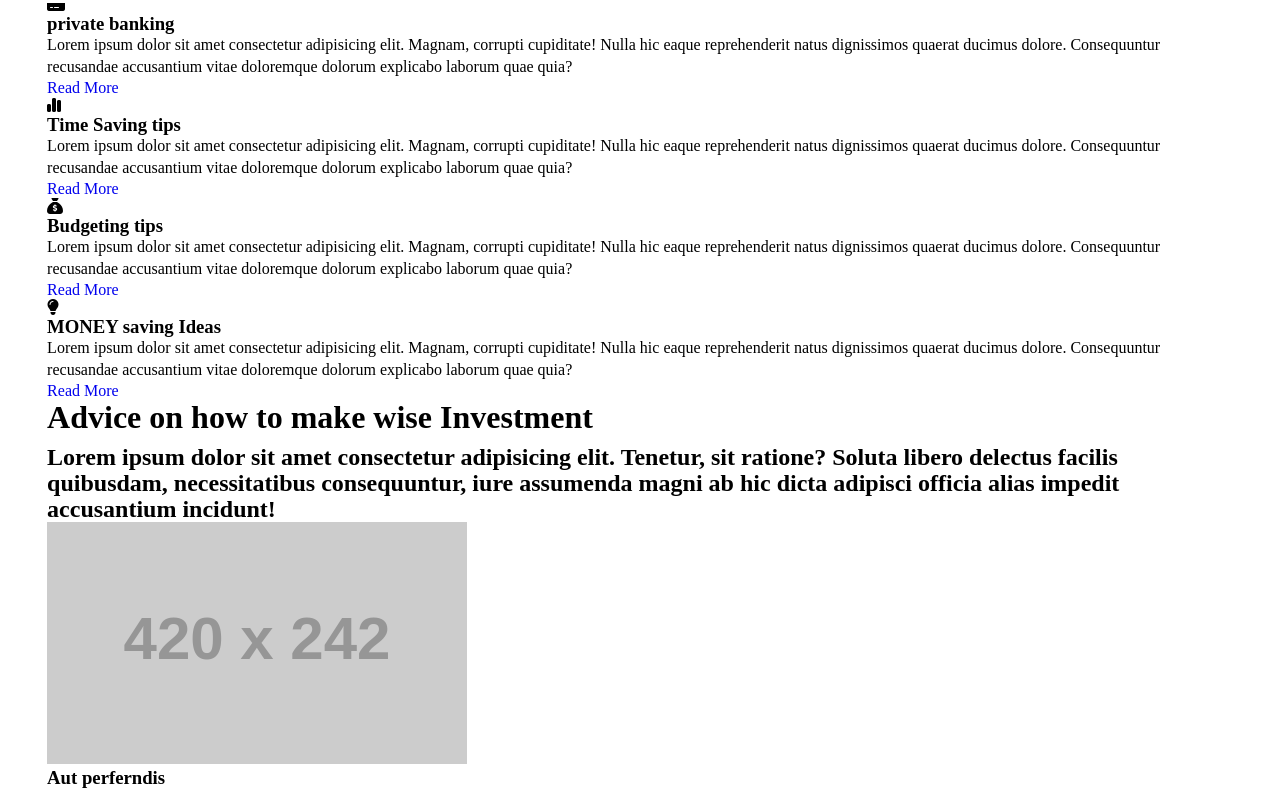
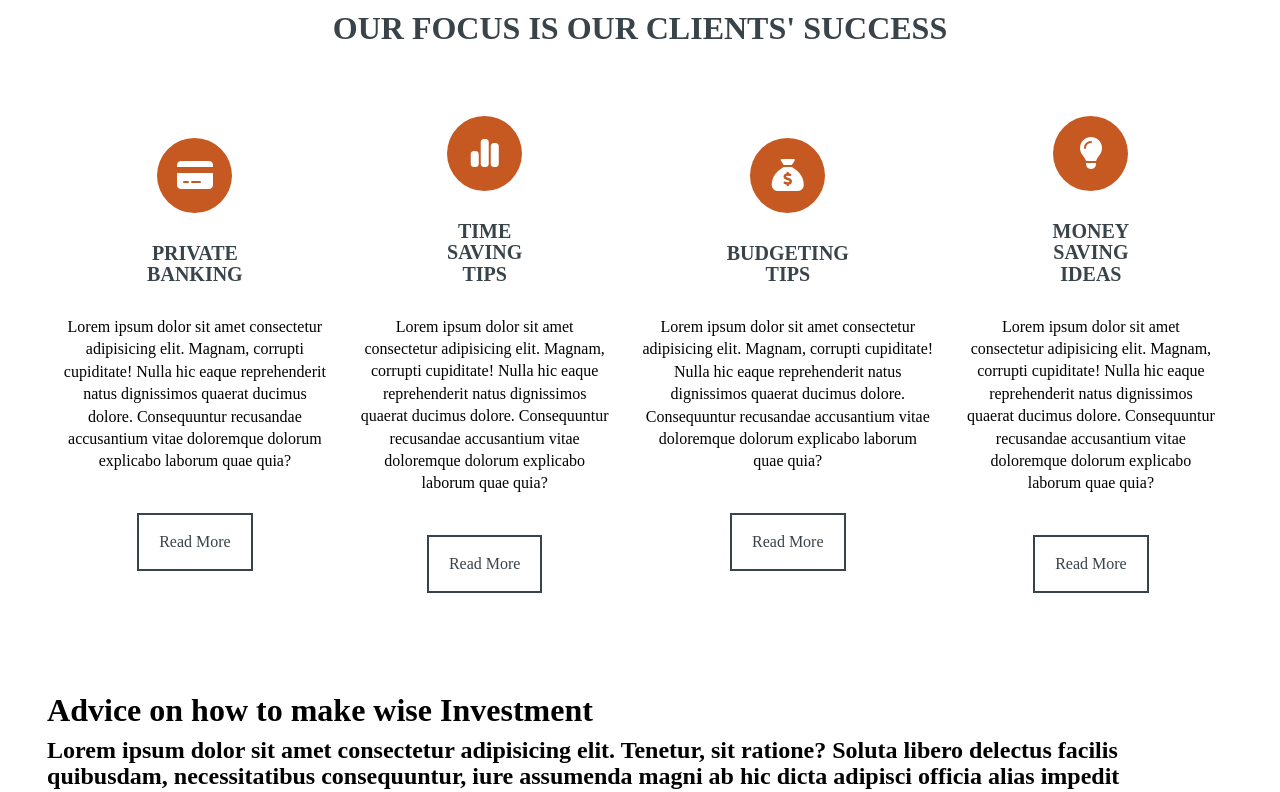
Before and after one commit to junedkaxioned/Haber-Investment-Company, a plain HTML site: page index.html in a window 1280 px wide. Shown: the part 738-1530 px from the top of the page. Drawn offline with Linux system fonts and the light colour scheme; placeholder pictures from the web are drawn by us.

Commit message:
Our Focus section  CSS

```diff
--- a/style.css
+++ b/style.css
@@ -162,3 +162,72 @@ ul {
 }
 
 /* BANNER SECTION CSS END  */
+
+/* OUR FOCUS SECTION CSS START */
+.focus {
+    padding: 30px 0px 70px 0px;
+}
+
+.heading {
+    padding: 30px 0px;
+    text-align: center;
+    text-transform: uppercase;
+    color: #39434A;
+}
+
+.card {
+    display: flex;
+    justify-content: center;
+    text-align: center;
+    align-items: center;
+
+}
+
+.focus-card {
+    padding: 30px 0px;
+}
+
+.focus-card:hover {
+    box-shadow: rgba(0, 0, 0, 0.1) 0px 4px 12px;
+}
+
+.focus-icon {
+    background-color: #C65822;
+    display: inline-flex;
+    align-items: center;
+    justify-content: center;
+    height: 75px;
+    width: 75px;
+    border-radius: 50%;
+
+}
+
+.focus-icon i {
+    color: #fff;
+    font-size: 32px;
+}
+
+.focus-content-heading {
+    padding: 30px 100px;
+    text-transform: uppercase;
+    font-size: 20px;
+    font-weight: bold;
+    color: #39434A;
+}
+
+.read-more-btn {
+    border: 2px solid #39434A;
+    color: #39434A;
+    padding: 18px 20px;
+}
+
+.read-more-btn:hover {
+    background-color: #39434A;
+    color: #fff;
+}
+
+.focus-card p {
+    padding: 0px 15px 40px 15px;
+}
+
+/* OUR FOCUS SECTION CSS END  */
```
